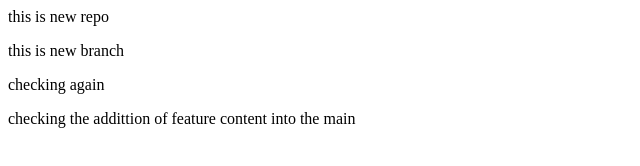
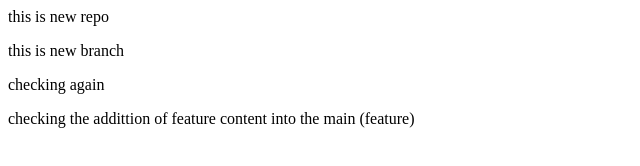
Before and after one commit to Hariom-Singh-001/localrepo, a plain HTML site: page index.html in a window 1280 px wide. Shown: the full height of the page, 0-640 px from the left. Drawn offline with Linux system fonts and the light colour scheme.

Commit message:
adding new feature

```diff
--- a/index.html
+++ b/index.html
@@ -1,4 +1,4 @@
 <p>this is new repo</p>
 <p>this is new branch</p>
 <p>checking again</p>
-<p>checking the addittion of feature content into the main</p>
+<p>checking the addittion of feature content into the main (feature)</p>
```
